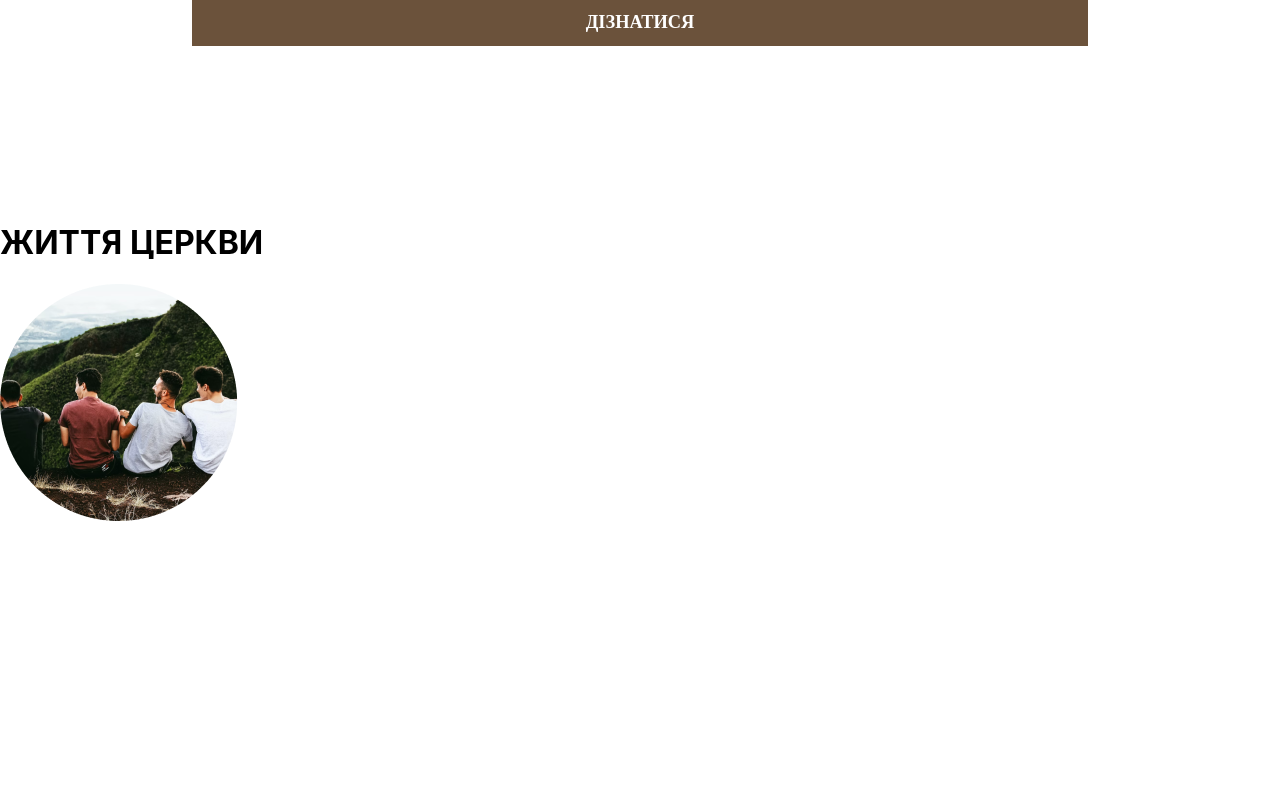
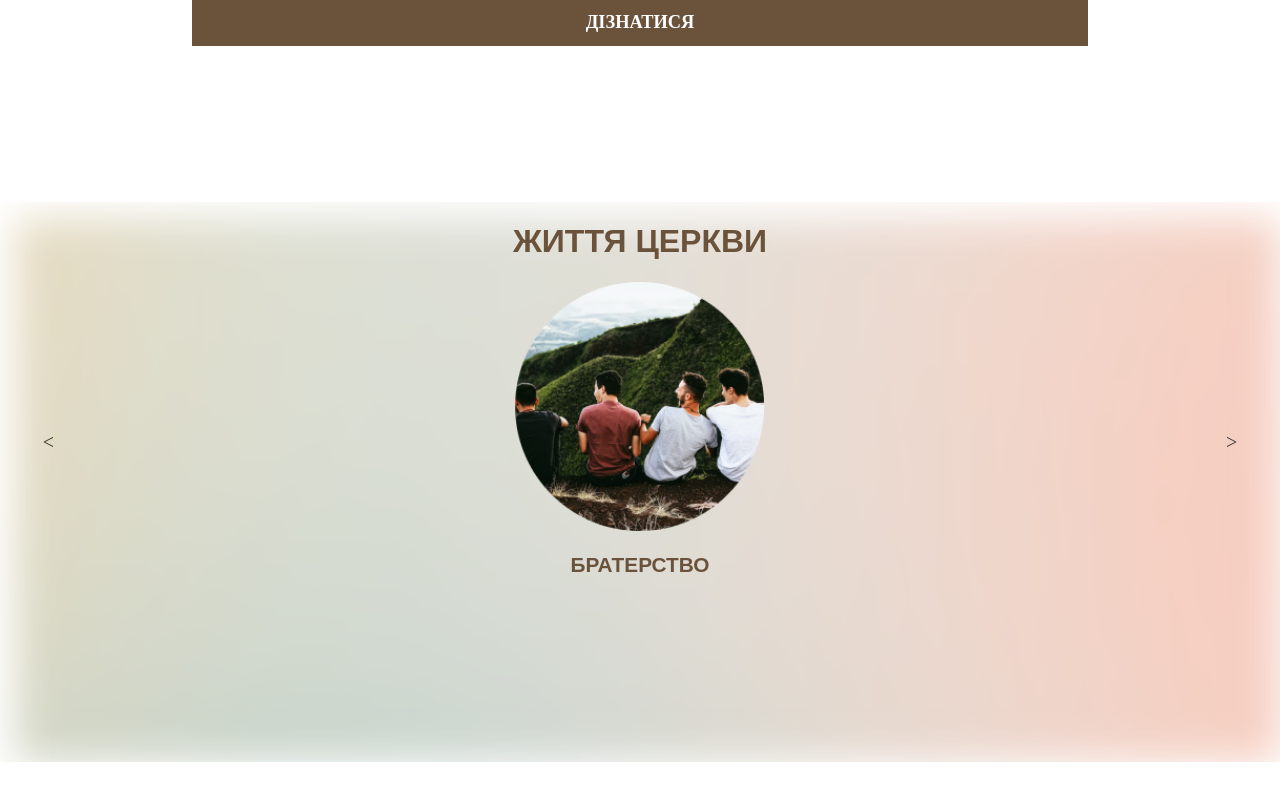
Before and after one commit to ErnestMk1/Great_Change, a React (Create React App) app in the folder my-app/: page / in a window 1280 px wide. Shown: the part 2558-3358 px from the top of the page. After the commit the page ends 3320 px from the top, so only its background shows below. Built offline with nearby package versions, Linux system fonts and the light colour scheme.

Commit message:
finished church life block. Done with react-slick

```diff
--- /dev/null
+++ b/my-app/src/components/church_life/ChurchLife.module.css
@@ -0,0 +1,37 @@
+.main_div {
+  height: 70vh;
+  text-align: center;
+  overflow: hidden;
+  font-family: 'Montserrat', sans-serif;
+  color: #6B523B;
+}
+
+.content_block {
+  position: relative;
+  top: -70vh;
+}
+
+.background {
+  background: center url(../../imgs/bg_values.png) no-repeat;
+  background-size: cover;
+  height: 100%;
+  filter: blur(20px);
+  box-shadow: inset 1em 1em #FFF;
+}
+
+.slider_div div {
+  display: flex;
+  flex-direction: column;
+  justify-content: center;
+  align-items: center;
+}
+
+.slider_div p {
+  font-weight: 600;
+  font-size: 1.3rem;
+}
+
+.slider_img {
+  width: 250px;
+  height: 250px;
+}
--- a/my-app/src/components/church_life/ChurchLife.tsx
+++ b/my-app/src/components/church_life/ChurchLife.tsx
@@ -1,46 +1,89 @@
 import Slider from "react-slick";
 import "./slick.css";
 import "./slick-theme.css";
+import './church_life.css';
 import bros from '../../imgs/bros.png';
 import sisters from '../../imgs/sisters.png';
 import youth from '../../imgs/youth.png';
-import css from './Sliding.module.css';
+import css from './ChurchLife.module.css';
+
+type PropsType = {
+  className?: string;
+  onClick?: React.MouseEventHandler;
+};
+
+const SampleNextArrow = (props: PropsType) => {
+  const { className, onClick } = props;
+
+  return (
+    <div
+      className={className}
+      onClick={onClick}
+    />
+  );
+};
+
+const SamplePrevArrow = (props: PropsType) => {
+  const { className, onClick } = props;
+
+  return (
+    <div
+      className={className}
+      onClick={onClick}
+    />
+  );
+};
 
 const ChurchLife = () => {
   const settings = {
     infinite: true,
     speed: 500,
     slidesToShow: 1,
-    slidesToScroll: 1
+    slidesToScroll: 1,
+    nextArrow: <SampleNextArrow />,
+    prevArrow: <SamplePrevArrow />,
   };
 
   return (
     <div className={css.main_div}>
+      <div className={css.background}></div>
+
+      <div className={css.content_block}>
         <h1 className={css.caption}>ЖИТТЯ ЦЕРКВИ</h1>
 
         <Slider {...settings}>
           <div className={css.slider_div}>
+            <div>
               <img
                 src={bros}
                 alt="brothers img"
                 className={css.slider_img}
               />
+              <p>БРАТЕРСТВО</p>
+            </div>
           </div>
           <div className={css.slider_div}>
+            <div>
               <img
                 src={sisters}
                 alt="sisters img"
                 className={css.slider_img}
               />
+              <p>СЕСТРІВСТВО</p>
+            </div>
           </div>
           <div className={css.slider_div}>
+            <div>
               <img
                 src={youth}
                 alt="youth img"
                 className={css.slider_img}
               />
+              <p>МОЛОДЬ</p>
+            </div>
           </div>
         </Slider>
+      </div>
     </div>
   );
 };
--- a/my-app/src/components/church_life/Sliding.module.css
+++ /dev/null
@@ -1,6 +0,0 @@
-.main_div {
-  height: 100vh;
-  display: flex;
-  flex-direction: column;
-  /* align-items: center; */  /* here's actually i've problem with position: absolute on slider thing. No idea what to do */
-}
--- /dev/null
+++ b/my-app/src/components/church_life/church_life.css
@@ -0,0 +1,11 @@
+.slick-prev {
+  left: 3% !important;
+  z-index: 1;
+  overflow: hidden;
+}
+
+.slick-next {
+  right: 3% !important;
+  z-index: 1;
+  overflow: hidden;
+}
--- a/my-app/src/components/church_life/slick-theme.css
+++ b/my-app/src/components/church_life/slick-theme.css
@@ -20,7 +20,7 @@
 
     cursor: pointer;
 
-    color: transparent;
+    color: #FFF;
     border: none;
     outline: none;
     background: transparent;
@@ -55,10 +55,7 @@
     line-height: 1;
 
     opacity: .75;
-    color: white;
-
-    -webkit-font-smoothing: antialiased;
-    -moz-osx-font-smoothing: grayscale;
+    color: #000;
 }
 
 .slick-prev
@@ -72,11 +69,11 @@
 }
 .slick-prev:before
 {
-    content: '←';
+    content: '<';
 }
 [dir='rtl'] .slick-prev:before
 {
-    content: '→';
+    content: '>';
 }
 
 .slick-next
@@ -90,11 +87,11 @@
 }
 .slick-next:before
 {
-    content: '→';
+    content: '>';
 }
 [dir='rtl'] .slick-next:before
 {
-    content: '←';
+    content: '<';
 }
 
 /* Dots */
```
Lines whose indentation alone changed are shown as unchanged.
